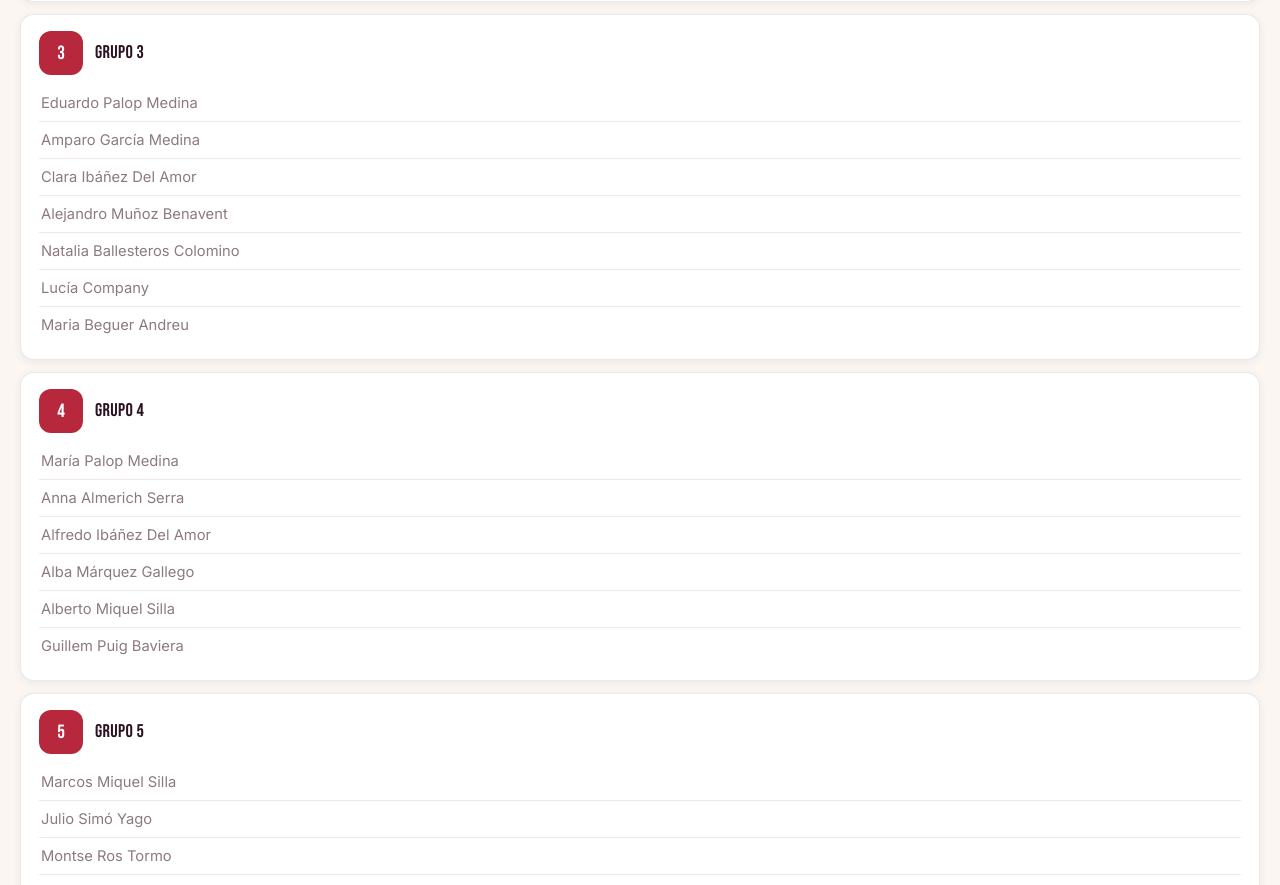
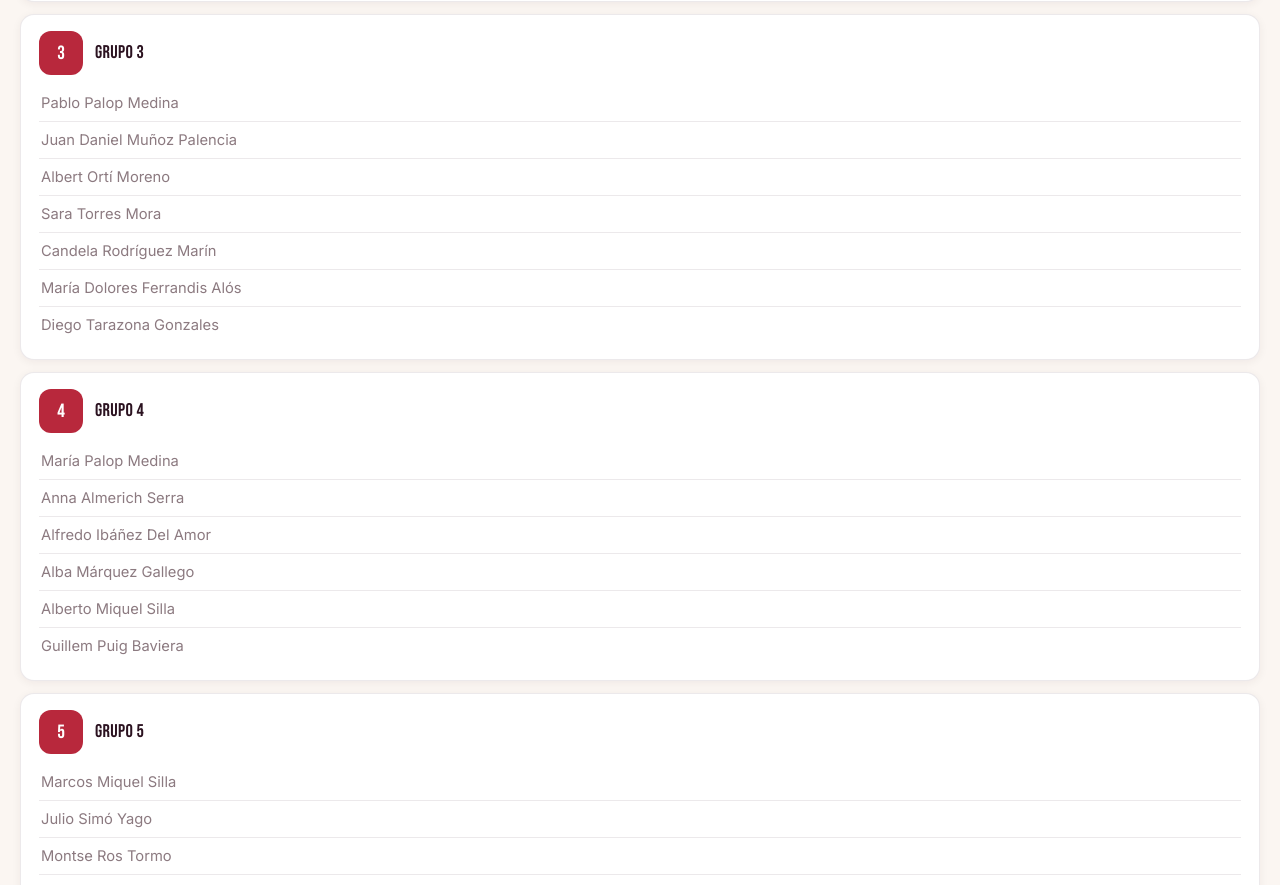
Before and after one commit to Pablopalmed/campamento-jovenes-2026, a React (Vite) app: page /#/grupos in a window 1280 px wide. Shown: the part 836-1721 px from the top of the page. Built offline with nearby package versions, Linux system fonts and the light colour scheme.

Commit message:
Update grupos.js

```diff
--- a/src/data/grupos.js
+++ b/src/data/grupos.js
@@ -29,15 +29,14 @@ export const grupos = [
   {
     id: 'grupo-3',
     nombre: 'Grupo 3',
-    // OJO: Pablo me paso esta lista identica a la del Grupo 2 -> pendiente de confirmar/corregir
     integrantes: [
-      'Eduardo Palop Medina',
-      'Amparo García Medina',
-      'Clara Ibáñez Del Amor',
-      'Alejandro Muñoz Benavent',
-      'Natalia Ballesteros Colomino',
-      'Lucía Company',
-      'Maria Beguer Andreu'
+      'Pablo Palop Medina',
+      'Juan Daniel Muñoz Palencia',
+      'Albert Ortí Moreno',
+      'Sara Torres Mora',
+      'Candela Rodríguez Marín',
+      'María Dolores Ferrandis Alós',
+      'Diego Tarazona Gonzales '
     ]
   },
   {
```
